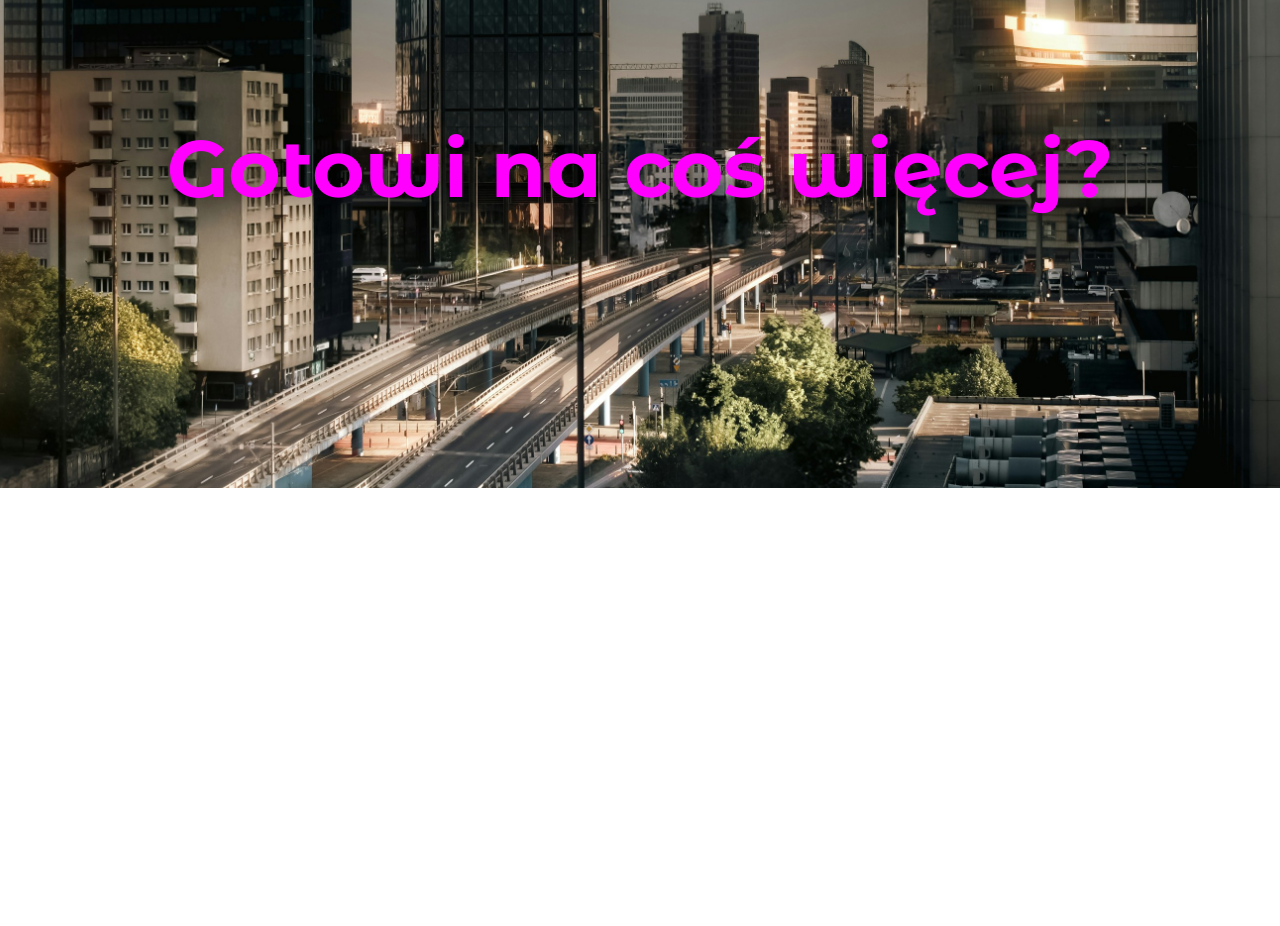
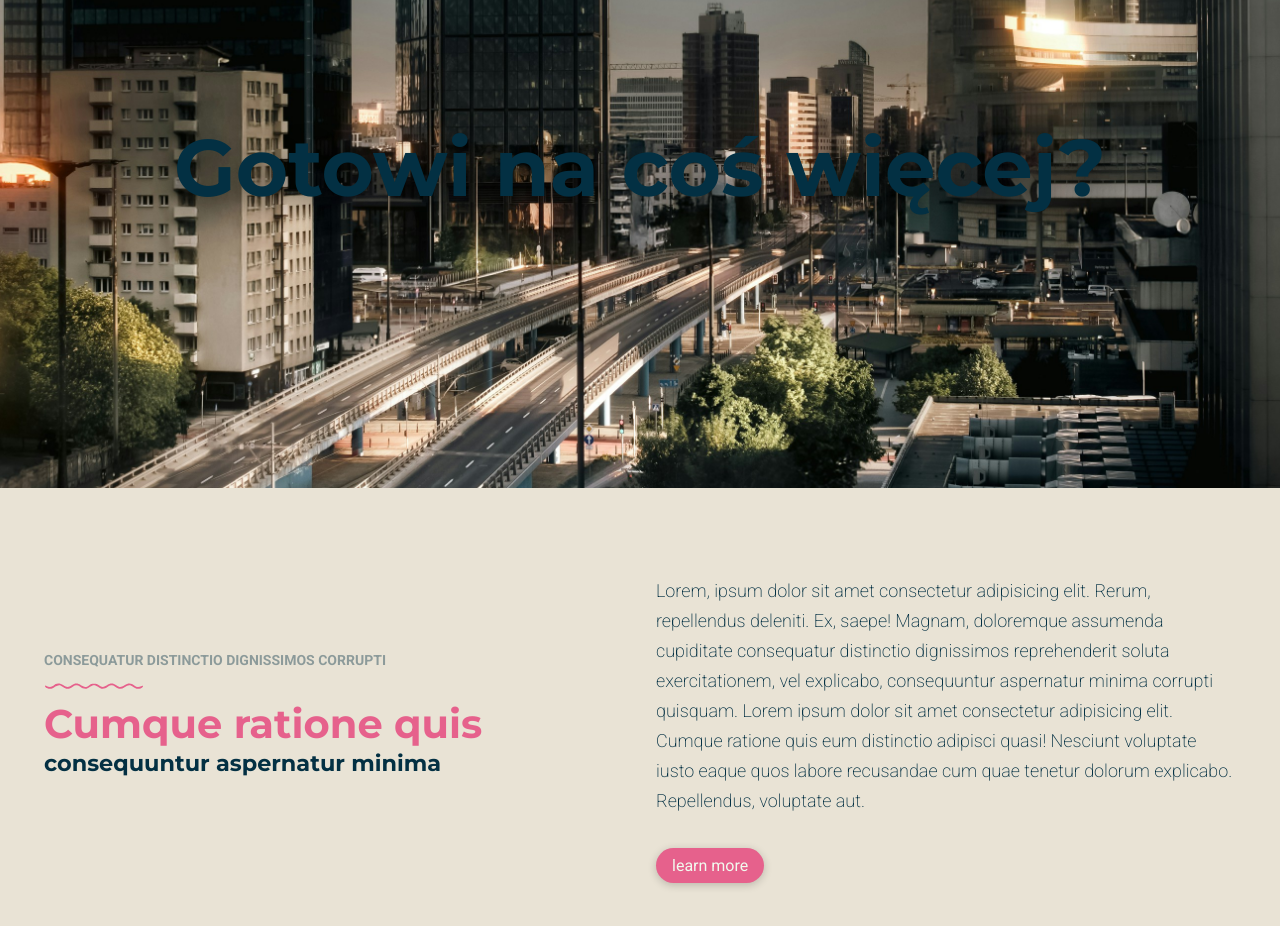
Before and after one commit to impala141592/pureride, a React (Vite) app: page / in a window 1280 px wide. Shown: the part 200-1126 px from the top of the page. Built offline with nearby package versions, Linux system fonts and the light colour scheme.

Commit message:
about section and universal heading component. aos.

```diff
--- a/package.json
+++ b/package.json
@@ -10,6 +10,7 @@
     "preview": "vite preview"
   },
   "dependencies": {
+    "aos": "^2.3.4",
     "react": "^19.2.0",
     "react-dom": "^19.2.0",
     "react-router-dom": "^7.9.6",
--- a/src/App.jsx
+++ b/src/App.jsx
@@ -1,25 +1,29 @@
 import { useState } from "react";
 import { Routes, Route } from "react-router-dom";
+import "aos/dist/aos.css";
+import AOS from "aos";
 // import reactLogo from "./assets/react.svg";
 // import viteLogo from "/vite.svg";
 // import "./App.css";
 import "./styles/_globals.scss";
 
 import TopBar from "./components/topBar/TopBar";
-import Hero from "./components/hero/Hero";
+
+import Home from "./routes/home/Home";
+
+AOS.init();
 
 function App() {
 	return (
 		<div className='app'>
 			<TopBar />
-			<Hero />
-			{/* <Routes>
-        <Route path="/" element={<Home />} />
-        <Route path="/about" element={<About />} />
-        <Route path="/services" element={<Services />} />
-        <Route path="/portfolio" element={<Portfolio />} />
-        <Route path="/contact" element={<Contact />} />
-      </Routes> */}
+			<Routes>
+				<Route path='/' element={<Home />} />
+				{/* <Route path='/about' element={<About />} /> */}
+				{/* <Route path='/services' element={<Services />} /> */}
+				{/* <Route path='/portfolio' element={<Portfolio />} /> */}
+				{/* <Route path='/contact' element={<Contact />} /> */}
+			</Routes>
 		</div>
 	);
 }
--- /dev/null
+++ b/src/components/Components.jsx
@@ -0,0 +1,40 @@
+import "./Components.scss";
+import Wave from "../assets/wave.svg";
+import { Link } from "react-router-dom";
+
+const Heading = ({
+	eyebrow,
+	heading,
+	subheading,
+	mainHeading = false,
+	accent = false,
+	centered = false,
+}) => {
+	const Tag = mainHeading ? "h1" : "h2";
+	return (
+		<div
+			className={centered ? "heading-container centered" : "heading-container"}
+		>
+			{eyebrow && <span className='eyebrow'>{eyebrow}</span>}
+			<img src={Wave} alt='wave' className='wave' />
+			<Tag data-aos='fade-up' className={accent ? "accent" : ""}>
+				{heading}
+			</Tag>
+			{subheading && <h4>{subheading}</h4>}
+		</div>
+	);
+};
+
+const Button = ({ text, action, link = false }) => {
+	return link ? (
+		<Link to={action} className='button'>
+			{text}
+		</Link>
+	) : (
+		<button onClick={action} className='button'>
+			{text}
+		</button>
+	);
+};
+
+export { Heading, Button };
--- /dev/null
+++ b/src/components/Components.scss
@@ -0,0 +1,52 @@
+@use "@styles/variables" as *;
+
+.heading-container {
+	display: flex;
+	flex-direction: column;
+	gap: $small;
+
+	&.centered {
+		align-items: center;
+	}
+
+	.eyebrow {
+		text-transform: uppercase;
+		font-weight: 700;
+		opacity: 0.4;
+		font-size: 14px;
+	}
+
+	.wave {
+		width: 100px;
+	}
+
+	h1 {
+		color: blue;
+	}
+
+	h2 {
+		color: green;
+	}
+
+	h1,
+	h2,
+	&.accent {
+		color: $accent;
+	}
+}
+
+.button {
+	background-color: $accent;
+	padding: $small $large;
+	border-radius: 20px;
+	color: $light;
+	box-shadow: $shadow-small;
+	width: max-content;
+	transition: all 0.4s ease-in-out;
+
+	&:hover {
+		box-shadow: $halo-large;
+		transform: translateY(-2px);
+		background-color: #f3759d;
+	}
+}
--- a/src/components/hero/Hero.scss
+++ b/src/components/hero/Hero.scss
@@ -38,7 +38,6 @@
 		text-align: center;
 
 		h1 {
-			color: fuchsia;
 			font-size: 5rem;
 			text-shadow: 0 8px 24px rgba(0, 0, 0, 0.5);
 		}
--- a/src/components/topBar/TopBar.jsx
+++ b/src/components/topBar/TopBar.jsx
@@ -26,10 +26,12 @@ const Navigation = ({}) => {
 const TopBar = ({}) => {
 	return (
 		<div className='top-bar-container'>
-			<div className='logo'>
-				<span className='pure'>pure</span>
-				<span>ride</span>
-			</div>
+			<Link to='/'>
+				<div className='logo'>
+					<span className='pure'>pure</span>
+					<span>ride</span>
+				</div>
+			</Link>
 			<Navigation />
 		</div>
 	);
--- /dev/null
+++ b/src/routes/home/Home.jsx
@@ -0,0 +1,55 @@
+import "./Home.scss";
+import Hero from "../../components/hero/Hero";
+import { Heading, Button } from "../../components/Components";
+
+const About = () => {
+	return (
+		<section className='contained about'>
+			<div className='left'>
+				<Heading
+					accent={true}
+					eyebrow='consequatur distinctio dignissimos corrupti'
+					heading='Cumque ratione quis'
+					subheading='consequuntur aspernatur minima'
+				/>
+			</div>
+			<div className='right'>
+				<p>
+					Lorem, ipsum dolor sit amet consectetur adipisicing elit. Rerum,
+					repellendus deleniti. Ex, saepe! Magnam, doloremque assumenda
+					cupiditate consequatur distinctio dignissimos reprehenderit soluta
+					exercitationem, vel explicabo, consequuntur aspernatur minima corrupti
+					quisquam. Lorem ipsum dolor sit amet consectetur adipisicing elit.
+					Cumque ratione quis eum distinctio adipisci quasi! Nesciunt voluptate
+					iusto eaque quos labore recusandae cum quae tenetur dolorum explicabo.
+					Repellendus, voluptate aut.
+				</p>
+				<Button link={true} text='learn more' action='/' />
+			</div>
+		</section>
+	);
+};
+
+const Services = () => {
+	return (
+		<div className='services'>
+			<div className='service'></div>
+			<div className='service'></div>
+			<div className='service'></div>
+			<div className='service'></div>
+			<div className='service'></div>
+		</div>
+	);
+};
+
+const Home = () => {
+	return (
+		<div className='home'>
+			<Hero />
+			<About />
+			<Services />
+		</div>
+	);
+};
+
+export default Home;
--- /dev/null
+++ b/src/routes/home/Home.scss
@@ -0,0 +1,23 @@
+@use "@styles/variables" as *;
+
+.home {
+	.about {
+		display: flex;
+		flex-direction: row;
+		gap: $massive;
+		flex-wrap: wrap;
+		align-items: center;
+
+		.left,
+		.right {
+			width: calc(50% - $massive / 2);
+		}
+
+		.right {
+			display: flex;
+			flex-direction: column;
+			gap: $massive;
+			margin-top: $massive;
+		}
+	}
+}
--- a/src/styles/_globals.scss
+++ b/src/styles/_globals.scss
@@ -1,10 +1,21 @@
 @use "./_reset" as *;
 @use "@styles/variables" as *;
 
+//Layout
 .app {
 	width: 100vw;
 	height: 400vh;
+	background-color: $bg;
+	color: $dark;
 }
+
+.contained {
+	width: 1240px;
+	margin: $massive auto;
+	padding: $grand;
+}
+
+//Typography
 
 *,
 p,
@@ -12,6 +23,13 @@ span,
 a,
 .body {
 	font-family: $body;
+	font-size: 1rem;
+}
+
+p {
+	font-size: 18px;
+	line-height: 30px;
+	font-weight: 200;
 }
 
 h1,
@@ -23,9 +41,21 @@ h4,
 }
 
 h1 {
-	font-size: 4rem;
+	font-size: 3.6rem;
+	line-height: 3.6rem;
 }
 
 h2 {
 	font-size: 2.5rem;
+	line-height: 2.5rem;
 }
+
+h3 {
+	font-size: 2rem;
+	line-height: 2rem;
+}
+
+h4 {
+	font-size: 1.4rem;
+	line-height: 1.4rem;
+}
--- a/src/styles/_reset.scss
+++ b/src/styles/_reset.scss
@@ -12,4 +12,5 @@
 	border-spacing: 0;
 	color: inherit;
 	-webkit-font-smoothing: antialiased;
+	font-size: 16px;
 }
--- a/src/styles/_variables.scss
+++ b/src/styles/_variables.scss
@@ -1,4 +1,5 @@
-@import url("https://fonts.googleapis.com/css2?family=Montserrat+Alternates:ital,wght@0,100;0,200;0,300;0,400;0,500;0,600;0,700;0,800;0,900;1,100;1,200;1,300;1,400;1,500;1,600;1,700;1,800;1,900&family=Roboto:ital,wght@0,100..900;1,100..900&display=swap");
+@import url("https://fonts.googleapis.com/css2?family=Montserrat:ital,wght@0,100..900;1,100..900&family=Roboto:ital,wght@0,100..900;1,100..900&display=swap");
+
 // UNITS
 $base: 4px;
 
@@ -10,11 +11,21 @@ $grand: $base * 6; //24
 $massive: $base * 8; //32
 
 // COLORS
-$bg: #f1faee;
+$bg: #e9e3d5;
 $light: #f1faee;
-$dark: #232523;
+$dark: #033043;
+$accent: #e6618c;
 
 //TYPOGRAPHY
 
 $body: "Roboto", sans-serif;
-$heading: "Montserrat Alternates", sans-serif;
+$heading: "Montserrat", sans-serif;
+
+// SHADOWS
+$shadow-small: 0 2px 8px rgba(0, 0, 0, 0.2);
+$shadow-medium: 0 4px 20px rgba(0, 0, 0, 0.2);
+$shadow-large: 0 8px 24px rgba(0, 0, 0, 0.2);
+
+$halo-small: 0 0 8px rgba(230, 97, 140, 0.8);
+$halo-medium: 0 4px 20px rgba(230, 97, 140, 0.8);
+$halo-large: 0 8px 24px rgba(230, 97, 140, 0.8);
```
Also changed, not shown: src/assets/wave.svg (added), 1 other file (tests, documents, lock files or other folders).
